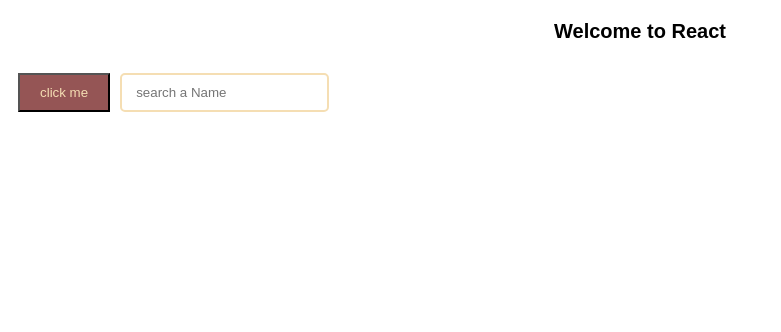
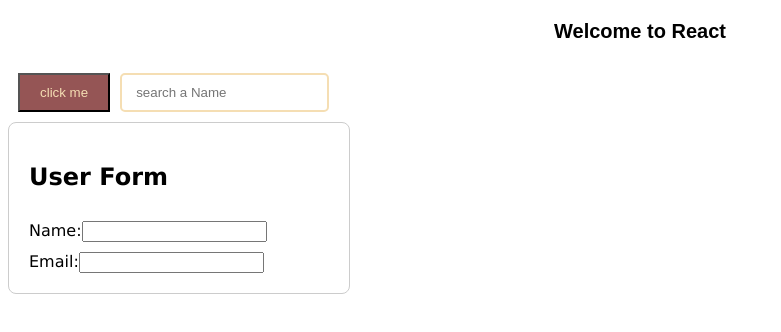
Before and after one commit to SATYAM08RAJPUT/React-Practices-set, a React (Vite) app: page / in a window 1280 px wide. Shown: the top 332 px of the page, without its empty margins (0-781 px from the left). Built offline with nearby package versions, Linux system fonts and the light colour scheme.

Commit message:
applied some CSS

```diff
--- a/src/App.jsx
+++ b/src/App.jsx
@@ -1,5 +1,6 @@
 import './App.css'
 import Button from './Basic Components/Button/button'
+import Form from './Basic Components/Form/form'
 import Input from './Basic Components/input/input'
 function App() {
   return (
@@ -7,7 +8,7 @@ function App() {
      <h3>Welcome to React</h3>
      <Button>{"click me"}</Button>
      <Input placeholder={"search a Name"} className={"inputfield"} />
-
+    <Form />
     </>
   )
 }
--- a/src/Basic Components/Form/form.css
+++ b/src/Basic Components/Form/form.css
@@ -0,0 +1,10 @@
+form{
+    display: flex;
+    flex-direction: column;
+    width: 300px;
+    gap: 10px;
+    padding: 20px;
+    border: solid 1px #ccc;
+    border-radius: 8px;
+    font-family: 'Lucida Sans', 'Lucida Sans Regular', 'Lucida Grande', 'Lucida Sans Unicode', Geneva, Verdana, sans-serif;
+}
--- a/src/Basic Components/Form/form.jsx
+++ b/src/Basic Components/Form/form.jsx
@@ -1,3 +1,5 @@
+import "./form.css"
+
 const Form = () => {
     return(
         <>
```
